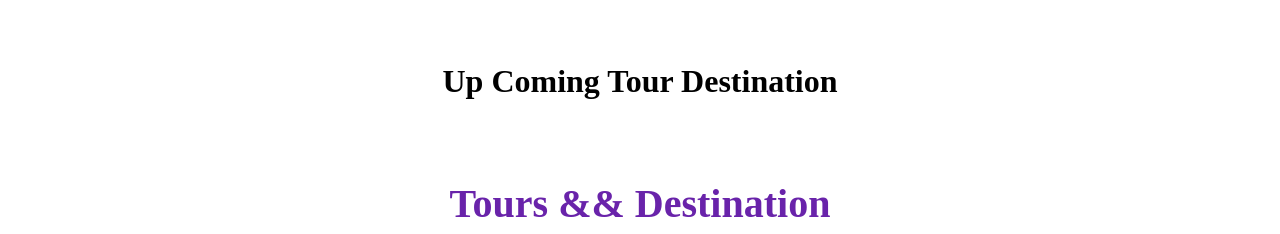
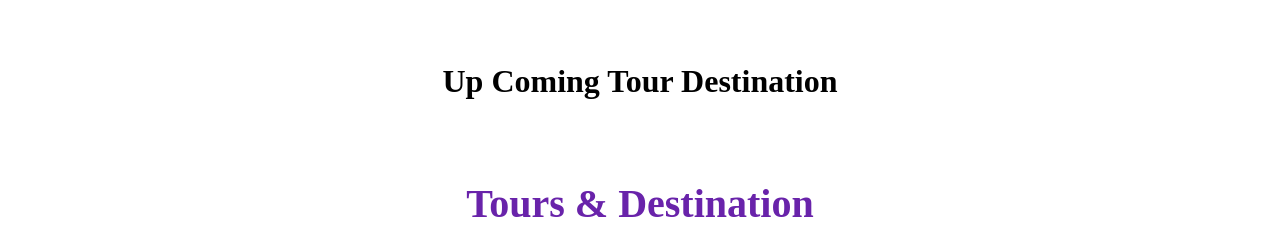
Before and after one commit to sana-arfaoui/template-html-css-4, a plain HTML site: page index.html in a window 1280 px wide. Shown: the part 3037-3271 px from the top of the page. Drawn offline with Linux system fonts and the light colour scheme.

Commit message:
Update index.html

```diff
--- a/index.html
+++ b/index.html
@@ -91,7 +91,7 @@
           <h1>Up Coming Tour Destination</h1>
             <div class="content-gallery">
                 <div class="text-gallery">
-                  <h2>Tours && Destination</h2>
+                  <h2>Tours & Destination</h2>
                   <p>
                     Lorem ipsum dolor sit amet consectetur adipisicing elit. Facere
                     voluptatum reprehenderit eum praesentium amet. Provident laudantium
```
